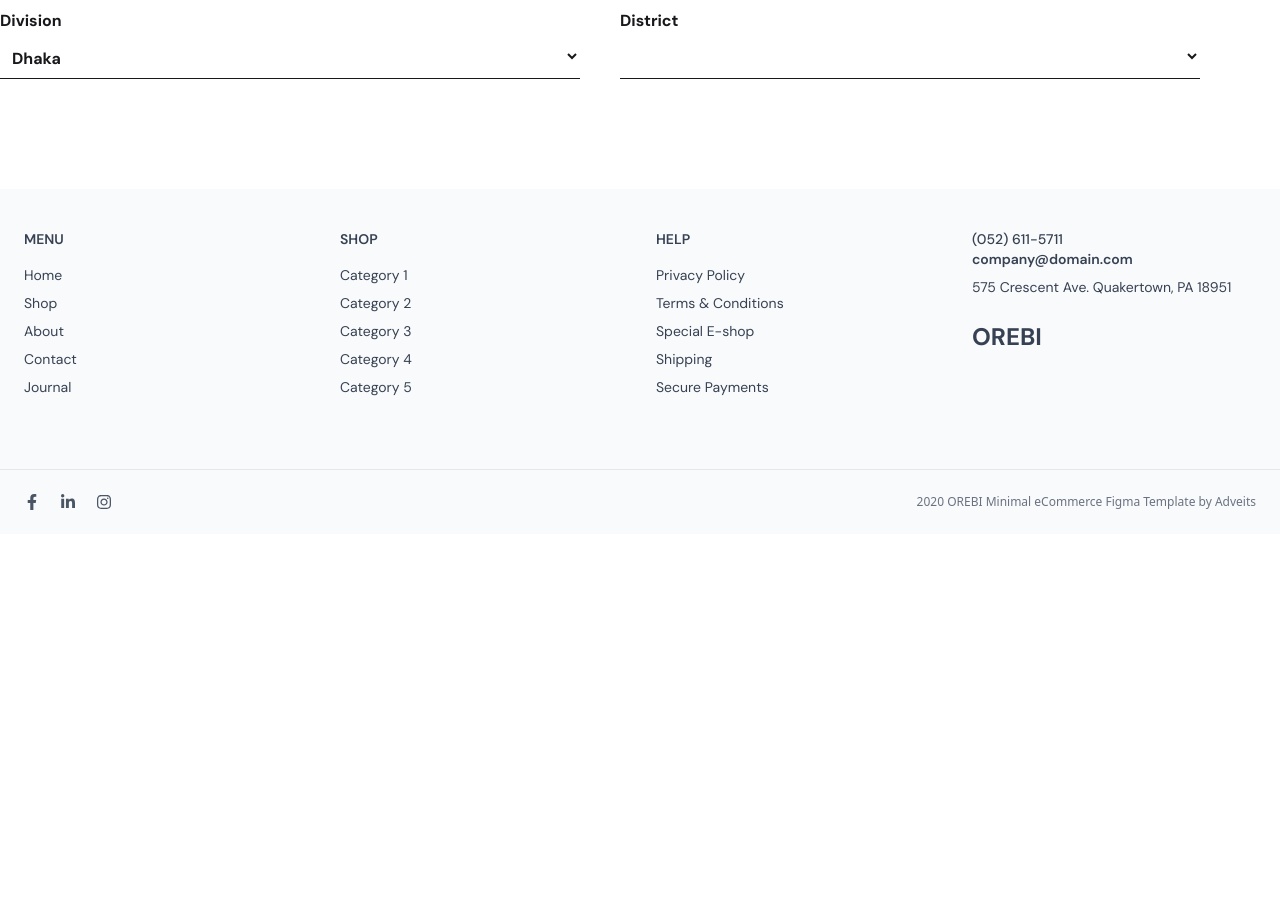
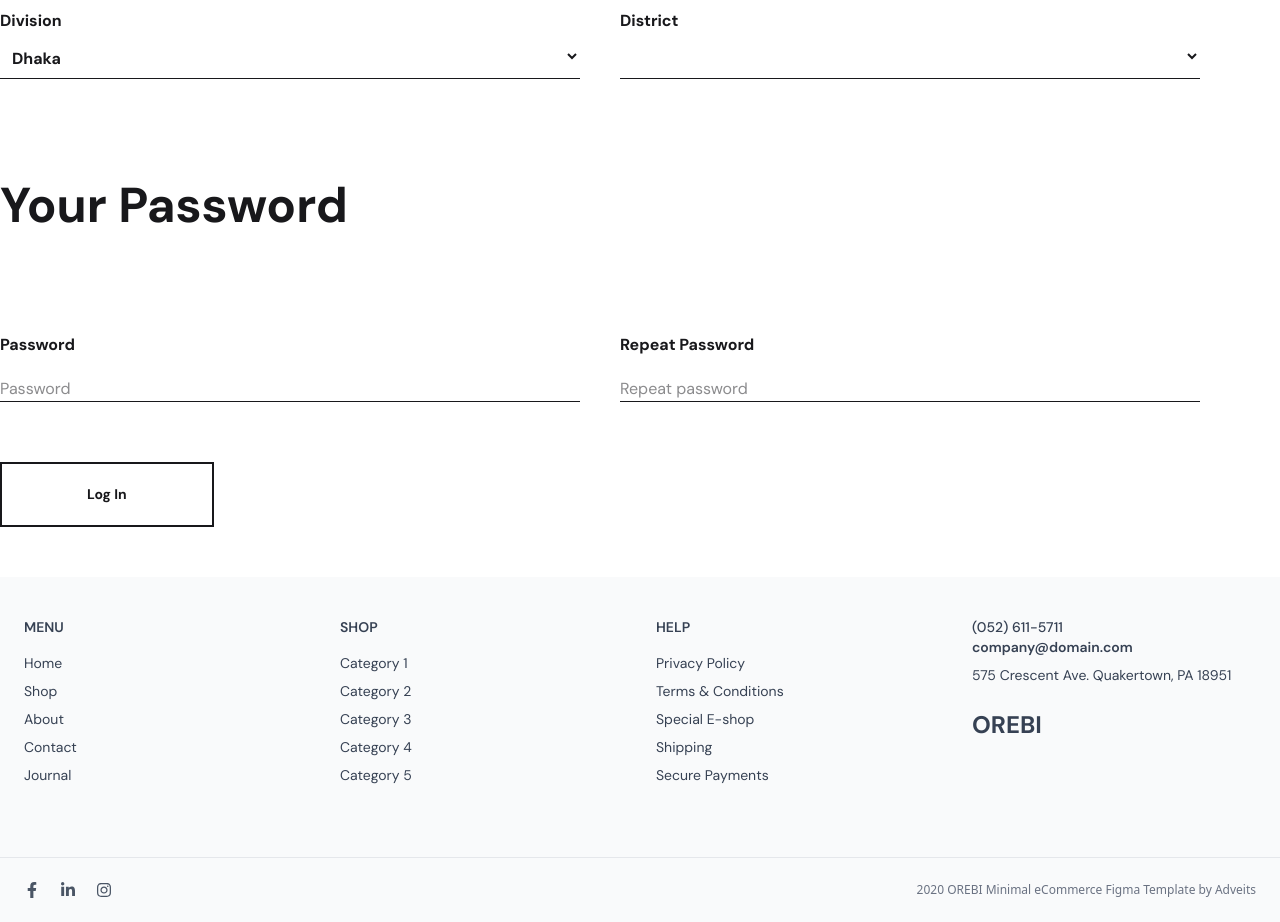
Before and after one commit to hubertDgomes/Orebi, a React (Vite) app: page /SignUp in a window 1280 px wide. Shown: the part 1620-2542 px from the top of the page. Before the commit the page ends 2154 px from the top, so only its background shows below. Built offline with nearby package versions, Linux system fonts and the light colour scheme; a web font is replaced by a local one.

Commit message:
Enhance SignUp component by adding password fields and updating button functionality; modify Login component header for clarity

```diff
--- a/src/components/pages/Login.jsx
+++ b/src/components/pages/Login.jsx
@@ -40,7 +40,7 @@ const Login = () => {
           <button onClick={stopRel} className="py-[20px] px-[85px] border-2 font-DM font-bold text-[14px] hover:bg-black hover:text-white cursor-pointer transition-all duration-300 mb-[40px] md:mb-0">Log In</button>
         </form>
         <hr />
-        <h2 className="font-DM font-bold text-[49px] pt-[40px] text-center md:text-left">New Customer</h2>
+        <h2 className="font-DM font-bold text-[49px] pt-[40px] text-center md:text-left">New Customer?</h2>
         <div className="lg:w-[644px]">
           <p className="font-DM text-[16px] text-[#767676] py-[40px] text-center md:text-left">
             Lorem Ipsum is simply dummy text of the printing and typesetting
--- a/src/components/pages/SignUp.jsx
+++ b/src/components/pages/SignUp.jsx
@@ -18,7 +18,9 @@ const SignUp = () => {
 
   const district = select ? division.division[select] : [];
   console.log(district);
-
+  const noo = (e)=>{
+    e.preventDefault()
+  }
   return (
     <>
       <Container>
@@ -187,6 +189,36 @@ const SignUp = () => {
               </select>
             </div>
           </div>
+          <h2 className="font-DM font-bold text-[49px] py-[30px] text-center md:text-left">
+            Your Password
+          </h2>
+          <div className="flex flex-col md:flex-row gap-x-[40px] py-[60px]">
+            <div className="md:w-[580px] mb-[40px] md:mb-0">
+              <label htmlFor="" className="font-DM font-bold text-[16px]">
+                Password
+              </label>
+              <br />
+              <input
+                type="password"
+                className="font-DM text-[16px] border-b-1 lg:w-[580px] w-[300px] focus:outline-0 mt-[20px] text-center md:text-left placeholder:text-center md:placeholder:text-left"
+                placeholder="Password"
+              />
+            </div>
+
+            <div className="md:w-[580px]">
+              <label htmlFor="" className="font-DM font-bold text-[16px]">
+                Repeat Password
+              </label>
+              <br />
+              <input
+                type="password"
+                className="font-DM text-[16px] border-b-1 lg:w-[580px] w-[300px] focus:outline-0 mt-[20px] text-center md:text-left placeholder:text-center md:placeholder:text-left"
+                placeholder="Repeat password"
+              />
+            </div>
+          </div>
+
+          <button onClick={noo} className="py-[20px] px-[85px] border-2 font-DM font-bold text-[14px] hover:bg-black hover:text-white cursor-pointer transition-all duration-300 mb-[40px] md:mb-0">Log In</button>
         </form>
       </Container>
     </>
```
